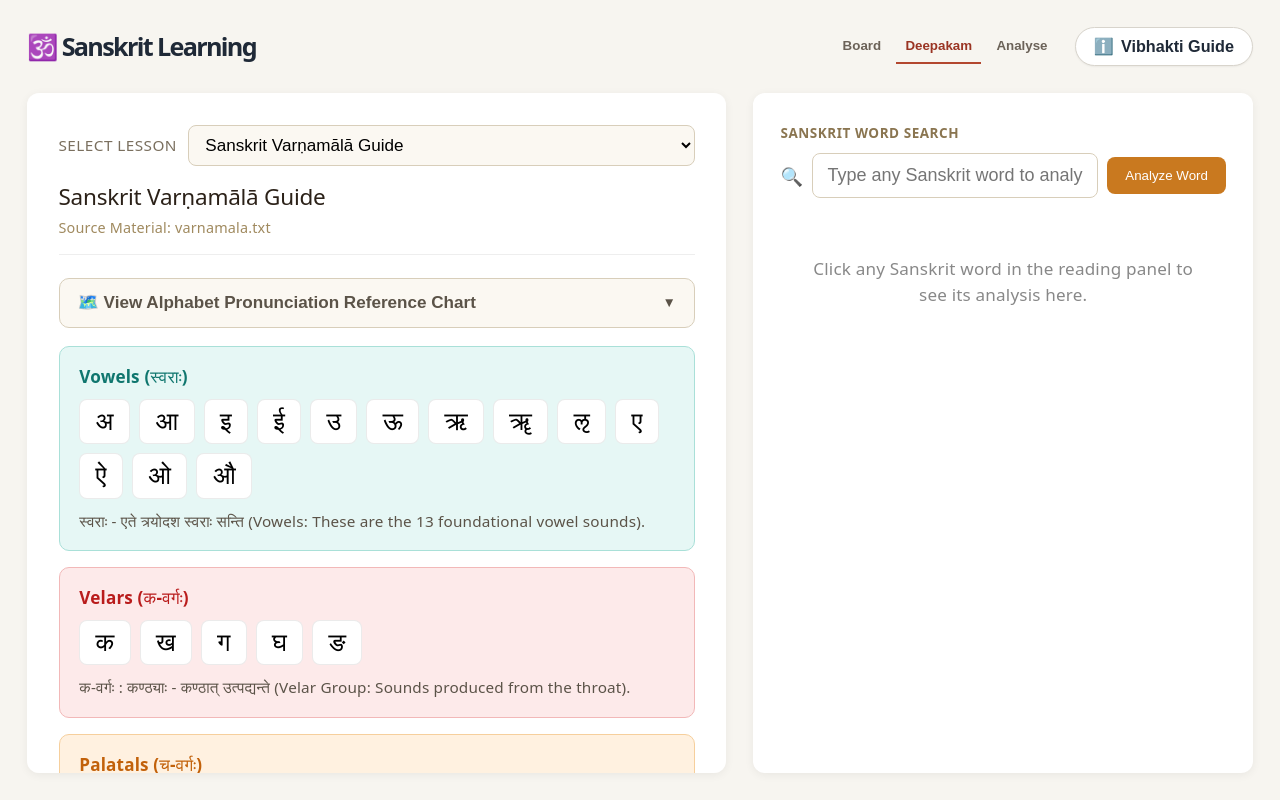
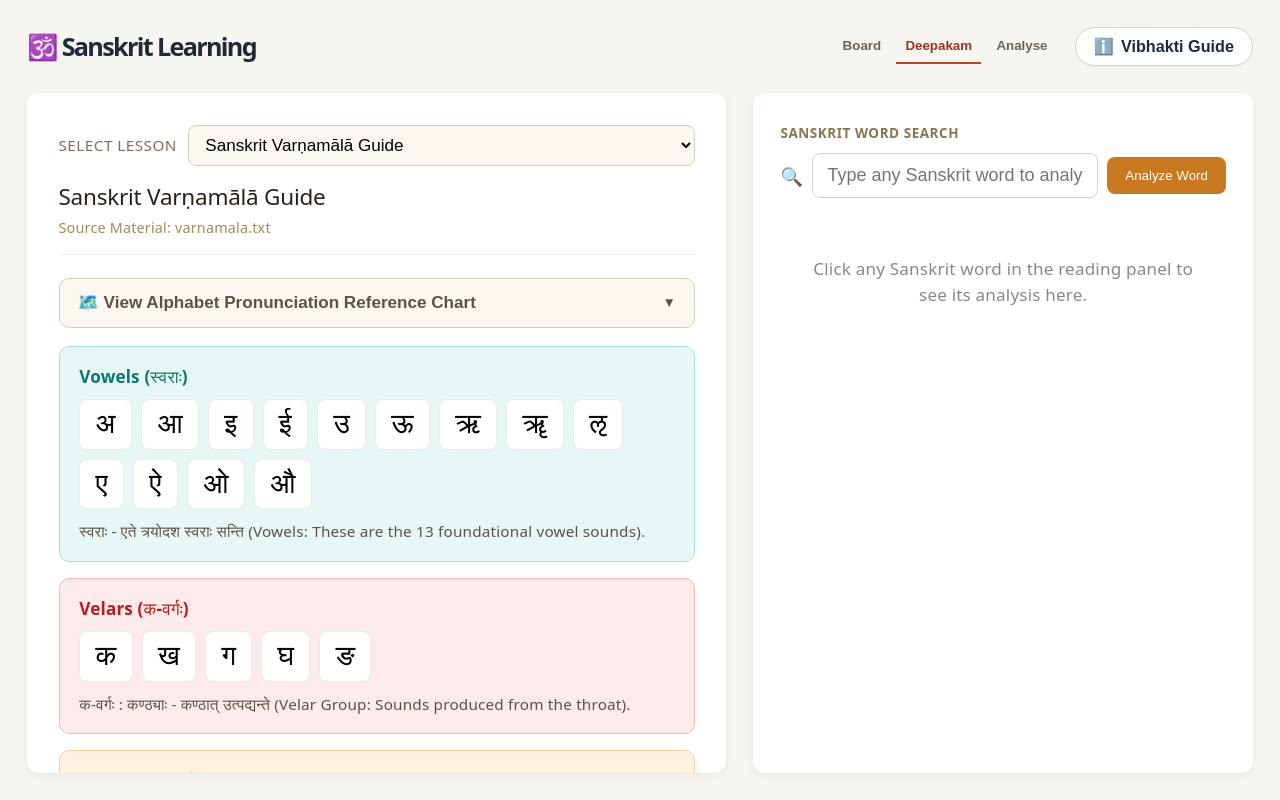
Before and after one commit to ashome16/sanskrit-teaching-web-app-from-beginner-to-advanced-, a React (Vite) app: page / in a window 1280 px wide. Both pictures are taken after a click on the button "Deepakam". Built offline with nearby package versions, Linux system fonts and the light colour scheme.

Commit message:
Styles for बारहखड़ी roman labels under tiles.

```diff
--- a/src/styles/textbook-reader.css
+++ b/src/styles/textbook-reader.css
@@ -314,3 +314,7 @@
 .textbook-jump-chip { background: #f4ede0; border: 1px solid #d8d0c3; border-radius: 999px; color: #273b35; cursor: pointer; font: 600 .82rem "Noto Sans Devanagari", Georgia, serif; padding: .28rem .7rem; }
 .textbook-jump-chip.active { background: #273b35; border-color: #273b35; color: #fffdf8; }
 .textbook-jump-chip:hover { border-color: #d86a3d; }
+
+.barakhadi-letter-btn { align-items: center; display: inline-flex; flex-direction: column; gap: .15rem; min-width: 3.1rem; padding: .45rem .35rem .4rem; }
+.barakhadi-dev { display: block; font-size: 1.55rem; line-height: 1.1; }
+.barakhadi-roman { color: #756b60; display: block; font: 600 .68rem Georgia, serif; letter-spacing: .02em; }
```
